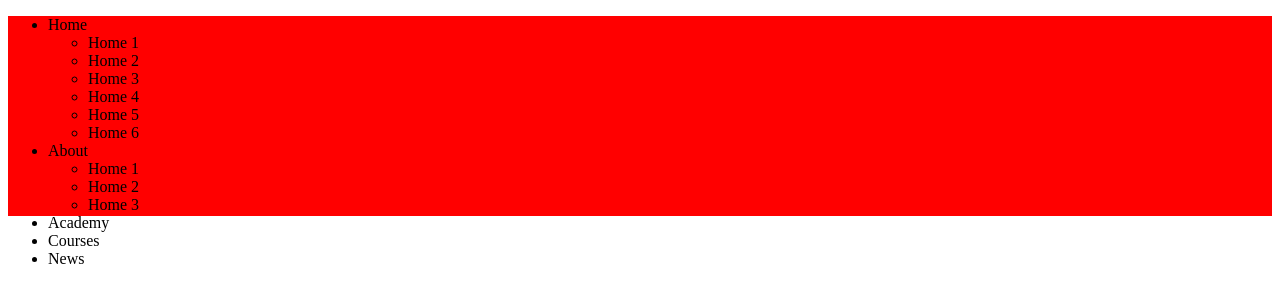
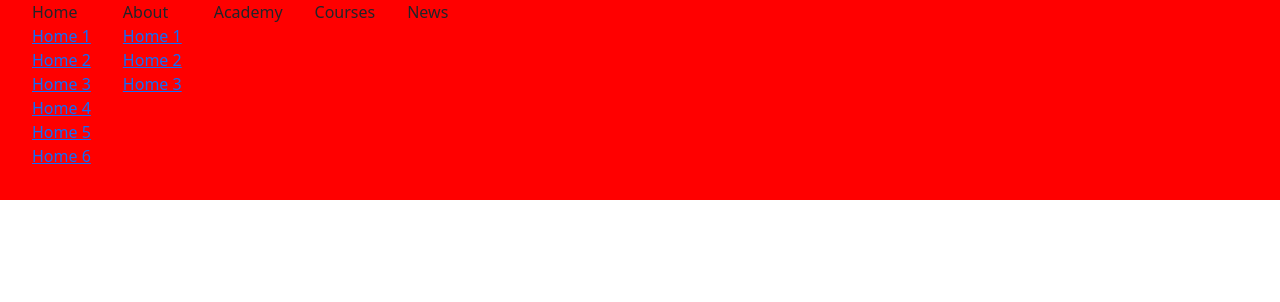
Before and after one commit to francescotroiano98/proj-html-vuejs, a Vue app: page / in a window 1280 px wide. Shown: the top 302 px of the page. Built offline with nearby package versions, Linux system fonts and the light colour scheme.

Commit message:
added options to the navbar dinamically

```diff
--- a/index.html
+++ b/index.html
@@ -4,6 +4,8 @@
     <meta charset="UTF-8" />
     <link rel="icon" type="image/svg+xml" href="/vite.svg" />
     <meta name="viewport" content="width=device-width, initial-scale=1.0" />
+
+    <link href="https://cdn.jsdelivr.net/npm/bootstrap@5.3.0/dist/css/bootstrap.min.css" rel="stylesheet" integrity="sha384-9ndCyUaIbzAi2FUVXJi0CjmCapSmO7SnpJef0486qhLnuZ2cdeRhO02iuK6FUUVM" crossorigin="anonymous">
     <title>Picwik Academy</title>
   </head>
   <body>
--- a/src/components/Navbar.vue
+++ b/src/components/Navbar.vue
@@ -1,13 +1,10 @@
 <template>
     <div>
-        <ul>
-            <li v-for="menutitle in menubar">{{ menutitle.name }}
-                <ul>
-                    <li v-for="option in menutitle.options">{{ option }}
+        <ul class="d-flex">
 
-                    </li>
-                </ul>
+            <li class="d-flex flex-column"  v-for="menutitle in menubar">{{ menutitle.name }}
 
+                    <a href="#" v-for="option in menutitle.options">{{ option }}</a>
             </li>
 
         </ul>
@@ -22,5 +19,8 @@ export default {
 }
 </script>
 <style lang="scss" scoped>
-
+    li{
+        list-style: none;
+        margin-right: 2rem;
+    }
 </style>
```
